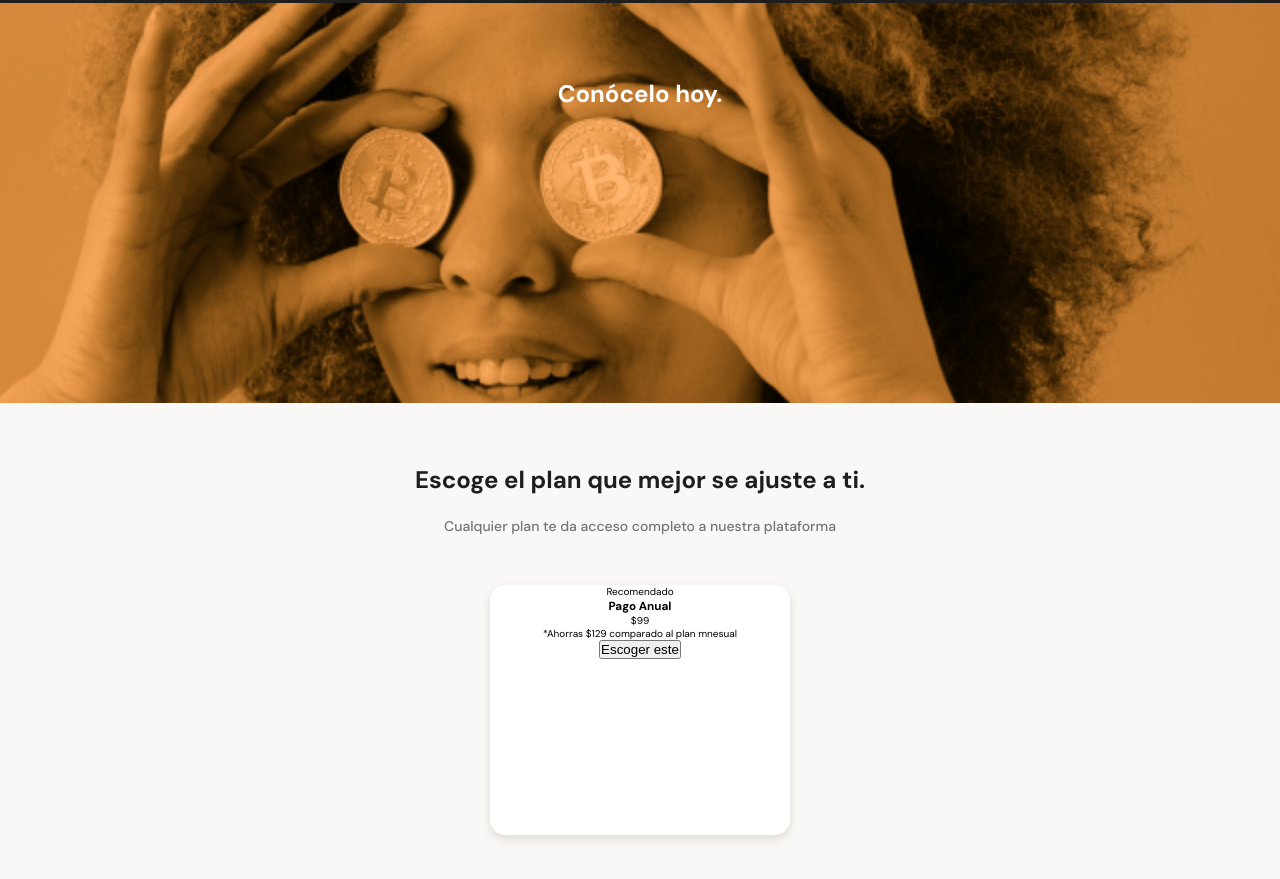
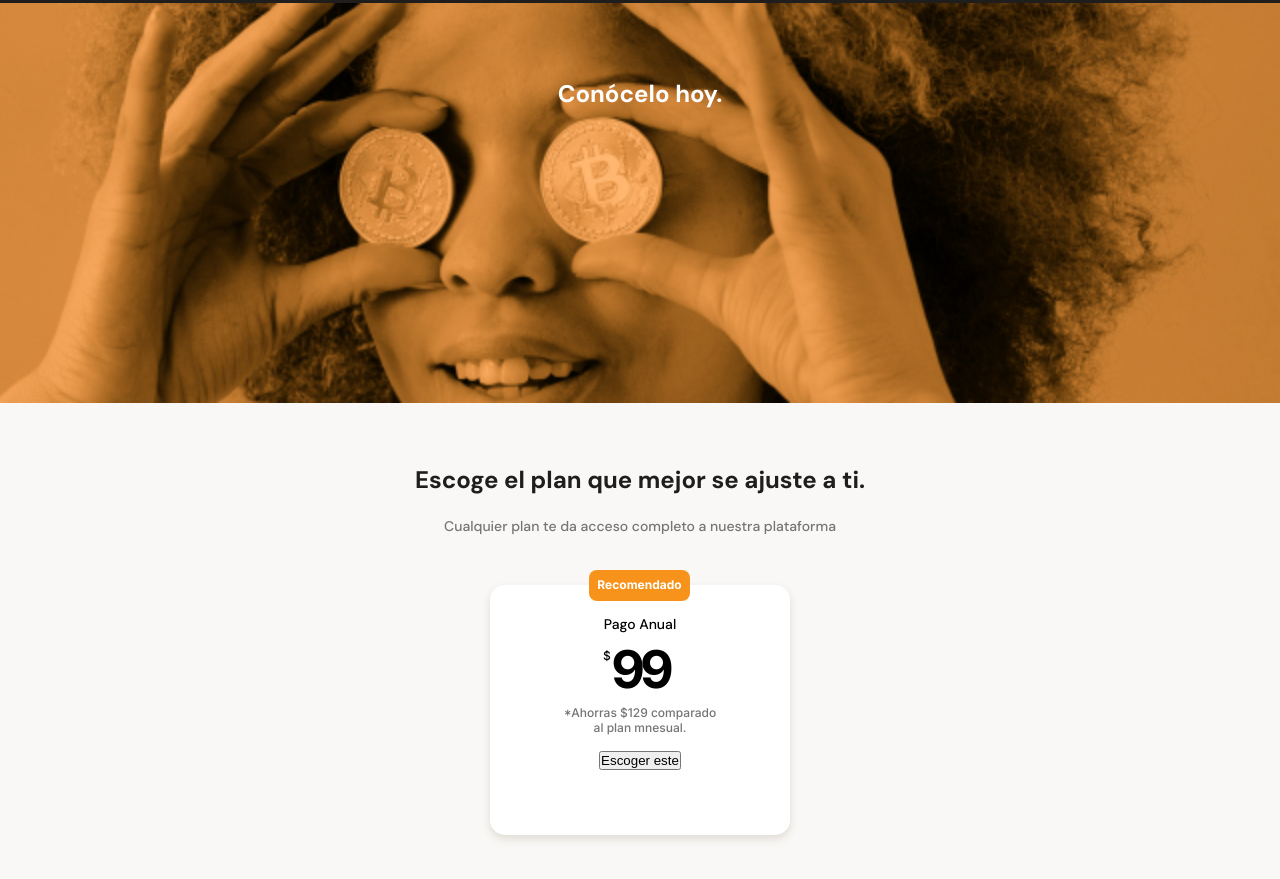
Before and after one commit to VTFierro/Batata-Bit, a plain HTML site: page index.html in a window 1280 px wide. Shown: the part 2130-3009 px from the top of the page. Drawn offline with Linux system fonts and the light colour scheme.

Commit message:
Card is almost done. We just need the button styling to complete

```diff
--- a/CSS/styles.css
+++ b/CSS/styles.css
@@ -518,3 +518,51 @@ p.index {
     border-radius: 15px;
     box-shadow: 0 4px 8px rgba(89, 73, 30, 0.16);
 }
+.recommended {
+    position: absolute;
+    width: 101px;
+    height: 31px;
+    padding: 7px;
+    top: -15px;
+    left: calc(50% - 51px);
+    font-size: 1.2rem;
+    font-weight: 700;
+    font-family: var(--font-inter);
+    background-color: var(--bitcoin-orange);
+    border-radius: 8px;
+    color: var(--white);
+}
+.plan-card__title {
+    padding-top: 30px;
+    font-size: 1.4rem;
+    font-weight: 500;
+    line-height: 1.8rem;
+    color: black;
+}
+.plan-card__price {
+    padding: 5px 0;
+    font-family: var(--font-inter);
+    font-size: 5.2rem;
+    font-weight: 700;
+    line-height: 6.3rem;
+    letter-spacing: -5px;
+    color: black;
+    position: relative;
+}
+.plan-card__price span {
+    position: absolute;
+    left: calc(50% - 37px);
+    top: -9px;
+    margin-right: 4px;
+    font-size: 1.2rem;
+    font-weight: 500;
+}
+.plan-card__saving {
+    width: 158px;
+    margin: 0 auto 16px;
+    font-family: var(--font-inter);
+    font-size: 1.2rem;
+    font-weight: 500;
+    line-height: 1.452rem;
+    color: var(--table-currency);
+}
--- a/index.html
+++ b/index.html
@@ -101,13 +101,13 @@
             </div>
             <section class="plans-container--slider">
                 <article  class="plans-container--card">
-                    <p class="recomendado">Recomendado</p>
+                    <p class="recommended">Recomendado</p>
                     <div class="plan-info-container">
                         <h3 class="plan-card__title">Pago Anual</h3>
                         <p class="plan-card__price"><span>$</span>99</p>
-                        <p class="plan-card__saving">*Ahorras $129 comparado al plan mnesual</p>
+                        <p class="plan-card__saving">*Ahorras $129 comparado al plan mnesual.</p>
                     </div>
-                    <button>Escoger este <span></span></button>
+                    <button class="plan-card__call-to-action">Escoger este <span></span></button>
                 </article>
             </section>
         </section>
```
